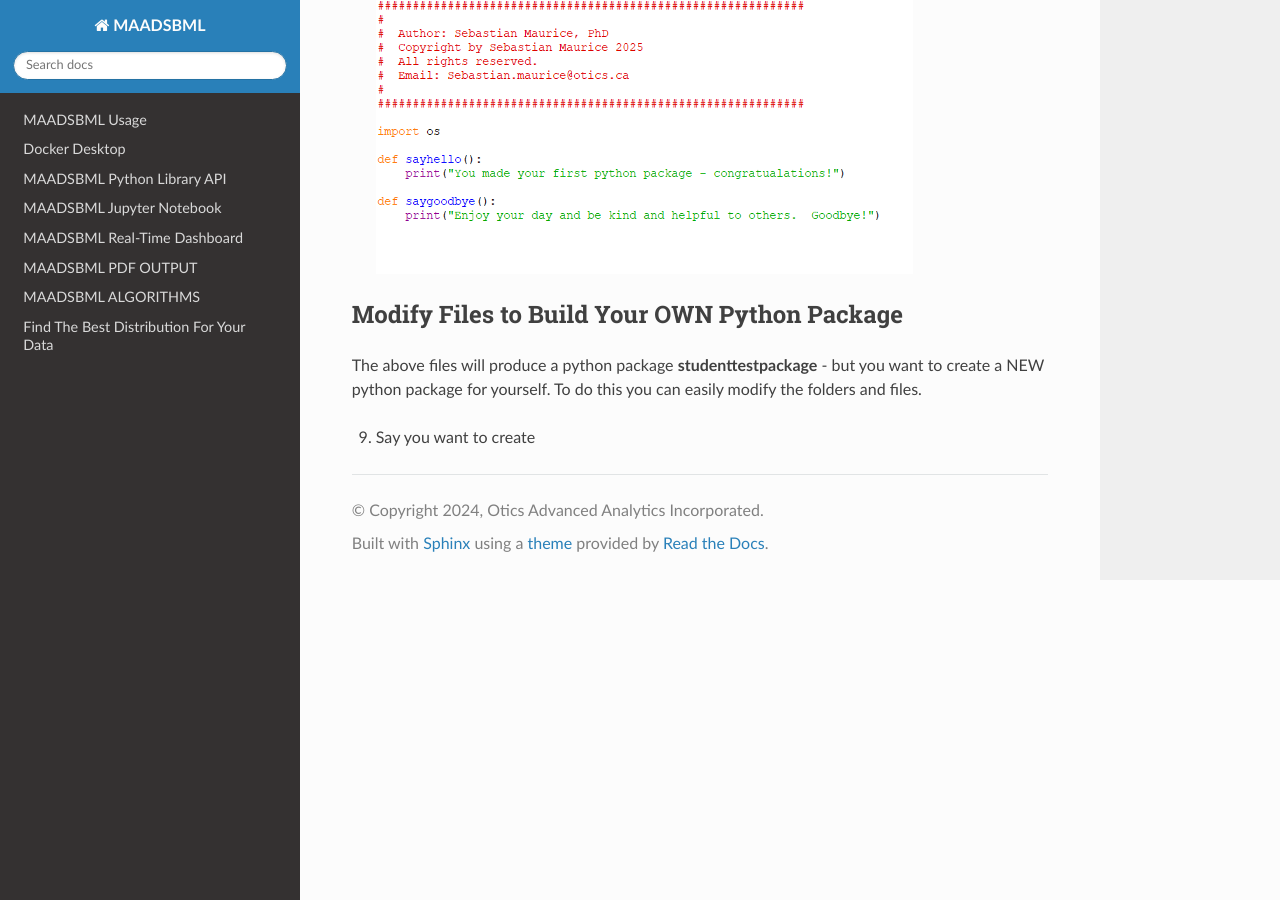
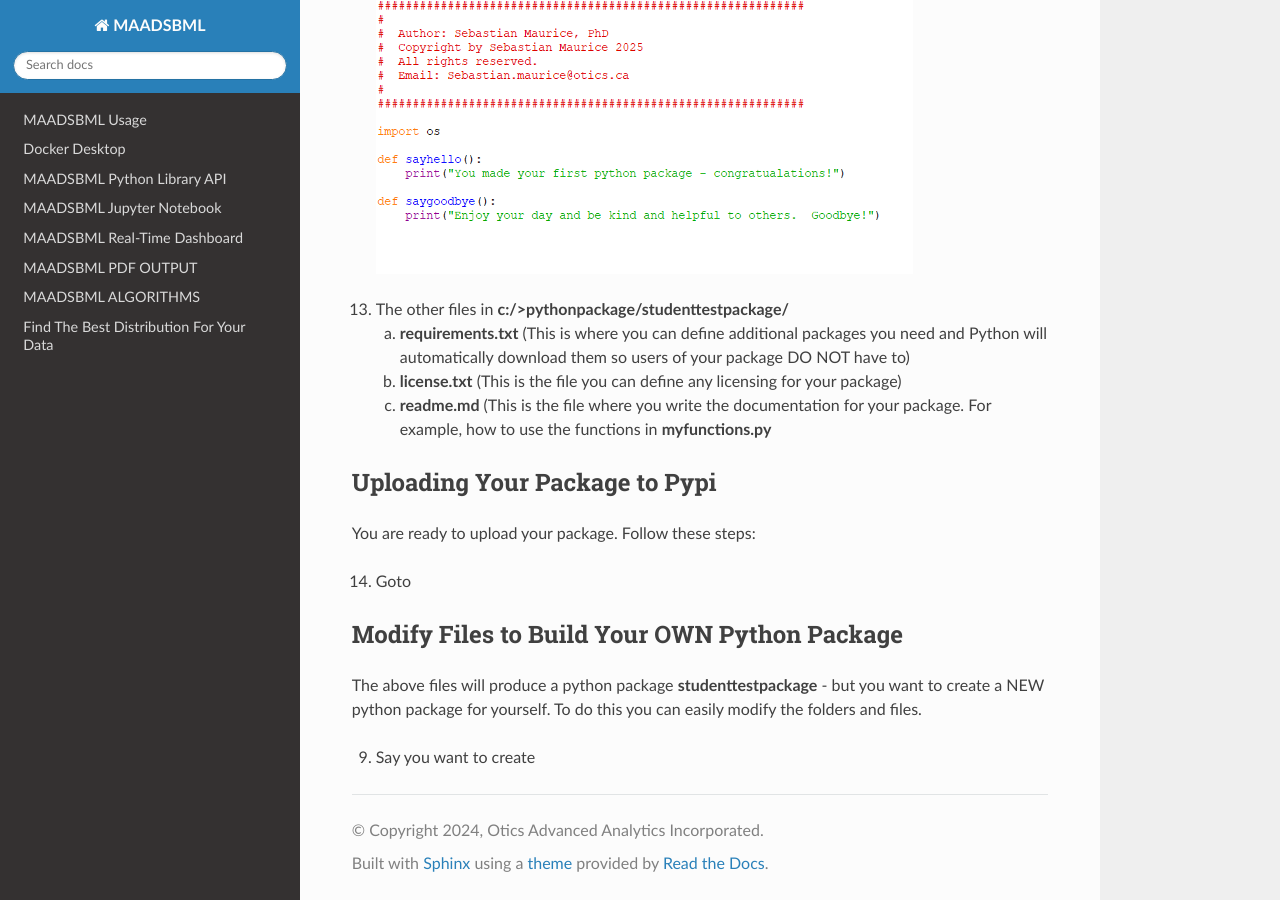
Before and after one commit to smaurice101/maadsbml, a Sphinx documentation site: the page built from docs/source/createpythonpackage.rst, in a window 1280 px wide and 900 px high, scrolled down 3371 px. Built offline with Sphinx 7.4.7 and the Read the Docs theme 3.1.0, drawn with Linux system fonts in a browser that asks for light colours.

Commit message:
Update createpythonpackage.rst

```diff
--- a/docs/source/createpythonpackage.rst
+++ b/docs/source/createpythonpackage.rst
@@ -103,7 +103,20 @@ You MUST have the following:
    .. figure:: tp8.png
       :scale: 70%
 
+13. The other files in **c:/>pythonpackage/studenttestpackage/**
 
+    a. **requirements.txt** (This is where you can define additional packages you need and Python will automatically download them so users of your package DO NOT have to)
+
+    b. **license.txt** (This is the file you can define any licensing for your package)
+
+    c. **readme.md** (This is the file where you write the documentation for your package. For example, how to use the functions in **myfunctions.py**
+
+Uploading Your Package to Pypi
+------------------------------
+
+You are ready to upload your package.  Follow these steps:
+
+14. Goto
 
 Modify Files to Build Your OWN Python Package
 ---------------------------------------------
```
